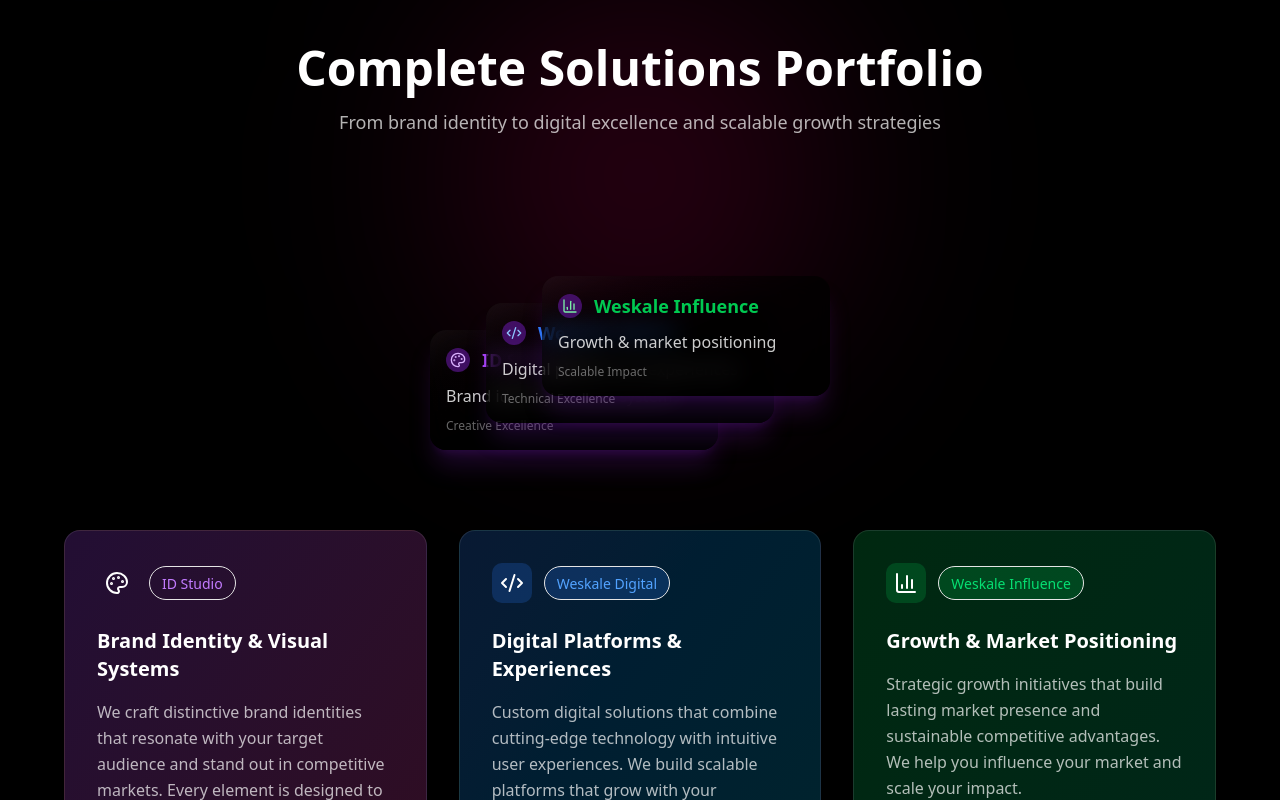
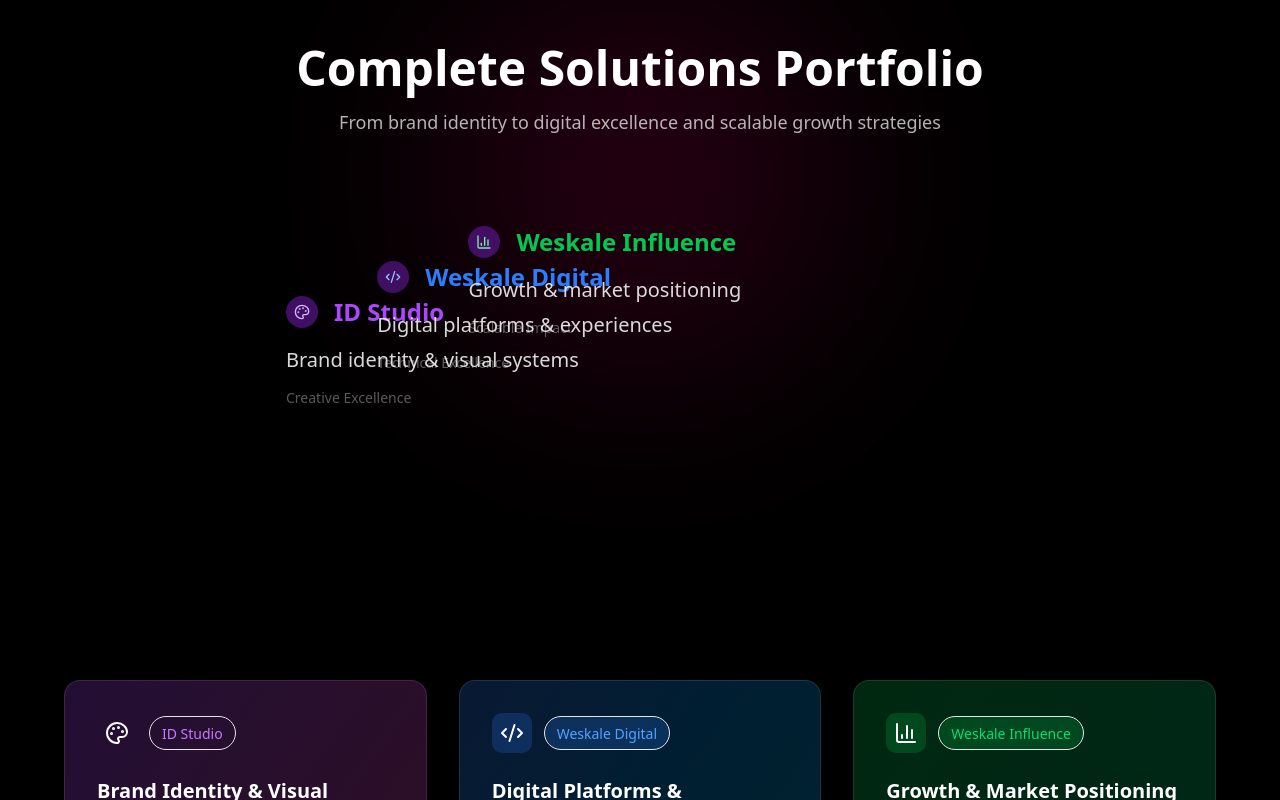
Before and after one commit to LeOuazz/Weskale, a Next.js app: page /solutions in a window 1280 px wide. Shown: the part 594-1394 px from the top of the page. Built offline with nearby package versions, Linux system fonts and the light colour scheme.

Commit message:
final push

```diff
--- a/src/app/component/display-cards.tsx
+++ b/src/app/component/display-cards.tsx
@@ -1,10 +1,8 @@
-"use client";
-
 "use client";
 import React, { useState } from "react";
-import { motion, AnimatePresence } from "framer-motion";
-import { cn } from "@/lib/utils"; // assuming you use your util for cn()
+import { motion, useInView, AnimatePresence } from "framer-motion";
 import { Sparkles } from "lucide-react";
+import { cn } from "@/lib/utils";
 
 interface DisplayCardProps {
   className?: string;
@@ -25,86 +23,109 @@
 const colorVariants = {
   purple: {
     bg: "bg-purple-900/70",
-    ring: "ring-purple-500/30",
+    ring: "ring-purple-500/40",
     text: "text-purple-300",
-    shadow: "shadow-purple-900/30",
+    shadow: "shadow-purple-900/40",
   },
   blue: {
     bg: "bg-blue-900/70",
-    ring: "ring-blue-500/30",
+    ring: "ring-blue-500/40",
     text: "text-blue-300",
-    shadow: "shadow-blue-900/30",
+    shadow: "shadow-blue-900/40",
   },
   green: {
     bg: "bg-green-900/70",
-    ring: "ring-green-500/30",
+    ring: "ring-green-500/40",
     text: "text-green-300",
-    shadow: "shadow-green-900/30",
+    shadow: "shadow-green-900/40",
   },
 };
 
+// Use this for your main hero cards section:
 export default function DisplayCards({ cards }: DisplayCardsProps) {
   const [openIdx, setOpenIdx] = useState<number | null>(null);
+  const ref = React.useRef<HTMLDivElement>(null);
+  const isInView = useInView(ref, { once: true, margin: "-20% 0px" });
 
-  // Spacing for "stacked" cards on desktop
-  const desktopPositions = [
+  // Card size: Make them bold & larger (responsive)
+  const cardWidth = "w-[25rem] max-w-[92vw] min-h-[230px] md:w-[27rem] md:min-h-[260px] xl:w-[30rem] xl:min-h-[320px]";
+
+  // Desktop stacking offsets (spread/fan look)
+  const desktopStack = [
     "left-0 bottom-0 z-10",
-    "left-14 bottom-8 z-20",
-    "left-28 bottom-16 z-30",
+    "left-20 bottom-9 z-20",
+    "left-40 bottom-18 z-30",
   ];
 
-  // Responsive: show vertical on mobile
+  // Animation (stagger, fly in & scale)
+  const cardVariants = (delay: number) => ({
+    hidden: { opacity: 0, y: 70, scale: 0.93 },
+    visible: {
+      opacity: 1,
+      y: 0,
+      scale: 1,
+      transition: {
+        delay,
+        duration: 0.75,
+        type: "spring",
+        stiffness: 110,
+        damping: 18,
+      },
+    },
+  });
+
   return (
-      <div className="relative w-full flex items-end justify-center min-h-[250px] md:min-h-[250px] max-w-2xl mx-auto select-none">
-        {/* Mobile: vertical stack */}
-        <div className="flex flex-col gap-6 md:hidden w-full">
+      <div
+          ref={ref}
+          className="relative flex items-end justify-center h-[380px] md:h-[370px] xl:h-[400px] select-none"
+      >
+        {/* Mobile: vertical stack, bigger */}
+        <div className="flex flex-col gap-8 md:hidden w-full">
           {cards?.map((card, idx) => {
             const color = card.color ?? "purple";
             return (
                 <motion.div
                     key={idx}
                     className={cn(
-                        "relative w-full rounded-2xl border-2 border-white/10 bg-black/80 backdrop-blur-lg shadow-lg cursor-pointer px-5 py-6 transition-all duration-300",
+                        "relative w-full rounded-3xl border-2 border-white/10 bg-black/90 backdrop-blur-lg shadow-2xl cursor-pointer px-6 py-7",
+                        cardWidth,
                         colorVariants[color].shadow,
-                        openIdx === idx ? `ring-2 ${colorVariants[color].ring}` : "",
-                        openIdx === idx ? "z-40 scale-105" : "hover:scale-102"
+                        openIdx === idx ? `ring-2 ${colorVariants[color].ring}` : "hover:ring-1 hover:ring-white/20",
+                        openIdx === idx ? "z-40 scale-105" : "hover:scale-101"
                     )}
+                    initial="hidden"
+                    animate={isInView ? "visible" : "hidden"}
+                    variants={cardVariants(idx * 0.18)}
                     onClick={() => setOpenIdx(openIdx === idx ? null : idx)}
-                    initial={{ opacity: 0, y: 18 }}
-                    animate={{ opacity: 1, y: 0 }}
-                    transition={{ duration: 0.45, type: "spring", stiffness: 140 }}
                 >
                   <CardContent card={card} open={openIdx === idx} />
                 </motion.div>
             );
           })}
         </div>
-        {/* Desktop: layered cards */}
-        <div className="hidden md:block relative w-[420px] min-h-[240px]">
+        {/* Desktop: stacked, animated, fanned */}
+        <div className="hidden md:block relative w-[600px] xl:w-[740px] h-[320px]">
           {cards?.map((card, idx) => {
             const color = card.color ?? "purple";
             return (
                 <motion.div
                     key={idx}
                     className={cn(
-                        "absolute transition-all duration-500 ease-[cubic-bezier(.22,1,.36,1)] w-[18rem] shadow-xl rounded-2xl cursor-pointer",
+                        "absolute transition-all duration-700 ease-[cubic-bezier(.22,1,.36,1)] rounded-3xl cursor-pointer",
+                        cardWidth,
                         colorVariants[color].shadow,
-                        desktopPositions[idx],
-                        openIdx === idx ? `ring-2 ${colorVariants[color].ring} z-40 scale-105` : "hover:scale-102",
-                        openIdx !== null && openIdx !== idx ? "blur-[2px] grayscale-[60%] opacity-70 z-0" : ""
+                        desktopStack[idx],
+                        openIdx === idx ? `ring-2 ${colorVariants[color].ring} z-40 scale-105` : "hover:scale-101",
+                        openIdx !== null && openIdx !== idx ? "blur-[2.5px] grayscale-[55%] opacity-70 z-0" : ""
                     )}
+                    initial="hidden"
+                    animate={isInView ? "visible" : "hidden"}
+                    variants={cardVariants(idx * 0.21)}
+                    onClick={() => setOpenIdx(openIdx === idx ? null : idx)}
                     style={{
-                      left: `${idx * 3.5}rem`,
-                      bottom: `${idx * 1.7}rem`,
+                      left: `calc(${idx * 5.7}rem)`,
+                      bottom: `${idx * 2.2}rem`,
                     }}
-                    onClick={() => setOpenIdx(openIdx === idx ? null : idx)}
-                    initial={{ opacity: 0, y: 22, scale: 0.96 }}
-                    animate={{
-                      opacity: 1,
-                      y: openIdx === idx ? -16 : 0,
-                      scale: openIdx === idx ? 1.08 : 1,
-                    }}
-                    transition={{ duration: 0.45, type: "spring", stiffness: 120 }}
                 >
                   <CardContent card={card} open={openIdx === idx} />
                 </motion.div>
@@ -115,7 +136,6 @@
   );
 }
 
-// Card Content (for re-use)
 function CardContent({
                        card,
                        open,
@@ -125,35 +145,46 @@
 }) {
   const color = card.color ?? "purple";
   return (
-      <div className="relative flex flex-col justify-between w-full rounded-2xl px-4 py-4 min-h-[120px] bg-gradient-to-br from-white/5 via-black/70 to-black/80 backdrop-blur-md transition">
-        <div className="flex items-center gap-3 mb-2">
-        <span className={cn(
-            "inline-block rounded-full p-1",
-            colorVariants[color].bg
-        )}>
-          {card.icon ?? <Sparkles className="size-5 text-blue-200" />}
+      <div className="relative flex flex-col justify-between w-full rounded-2xl px-3 sm:px-4 pt-4 pb-3 min-h-[140px] transition">
+        <div className="flex items-center gap-4 mb-3">
+        <span
+            className={cn(
+                "inline-block rounded-full p-2 bg-opacity-60 shadow",
+                colorVariants[color].bg
+            )}
+        >
+          {card.icon ?? <Sparkles className="size-6 text-blue-200" />}
         </span>
-          <span className={cn("font-semibold text-lg", colorVariants[color].text, card.titleClassName)}>
+          <span
+              className={cn(
+                  "font-semibold text-xl xl:text-2xl",
+                  colorVariants[color].text,
+                  card.titleClassName
+              )}
+          >
           {card.title ?? "Featured"}
         </span>
         </div>
-        <div className="text-base font-medium text-white/80">{card.description ?? "Discover amazing content"}</div>
-        <div className="mt-2 text-xs text-white/40">{card.date ?? "Just now"}</div>
+        <div className="text-lg xl:text-xl font-medium text-white/85 mb-1">
+          {card.description ?? "Discover amazing content"}
+        </div>
+        <div className="mt-1 text-sm text-white/35">
+          {card.date ?? "Just now"}
+        </div>
         <AnimatePresence>
           {open && (
               <motion.div
-                  initial={{ opacity: 0, y: 20 }}
+                  initial={{ opacity: 0, y: 32 }}
                   animate={{ opacity: 1, y: 0 }}
-                  exit={{ opacity: 0, y: 24 }}
-                  transition={{ duration: 0.25 }}
+                  exit={{ opacity: 0, y: 40 }}
+                  transition={{ duration: 0.26 }}
                   className={cn(
-                      "mt-5 p-4 rounded-xl shadow-inner text-white/90 border border-white/10",
+                      "mt-7 p-5 rounded-2xl shadow-inner text-white/95 border border-white/10 backdrop-blur-lg text-base xl:text-lg font-normal",
                       colorVariants[color].bg
                   )}
               >
-                <div className="text-sm">
-                  {card.details ?? "Lorem ipsum dolor sit amet, consectetur adipiscing elit. Sed non risus."}
-                </div>
+                {card.details ??
+                    "Lorem ipsum dolor sit amet, consectetur adipiscing elit. Sed non risus."}
               </motion.div>
           )}
         </AnimatePresence>
```
